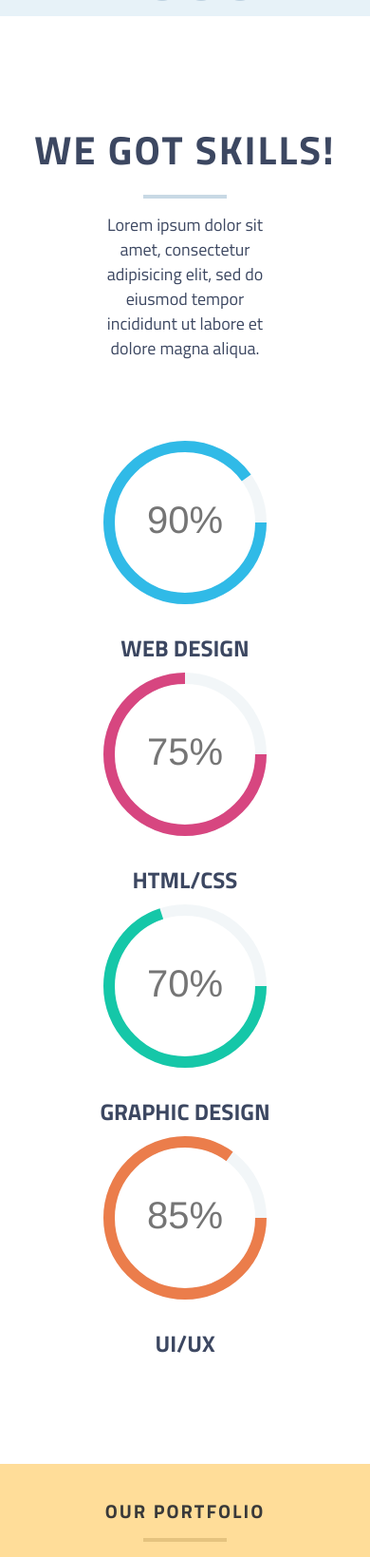
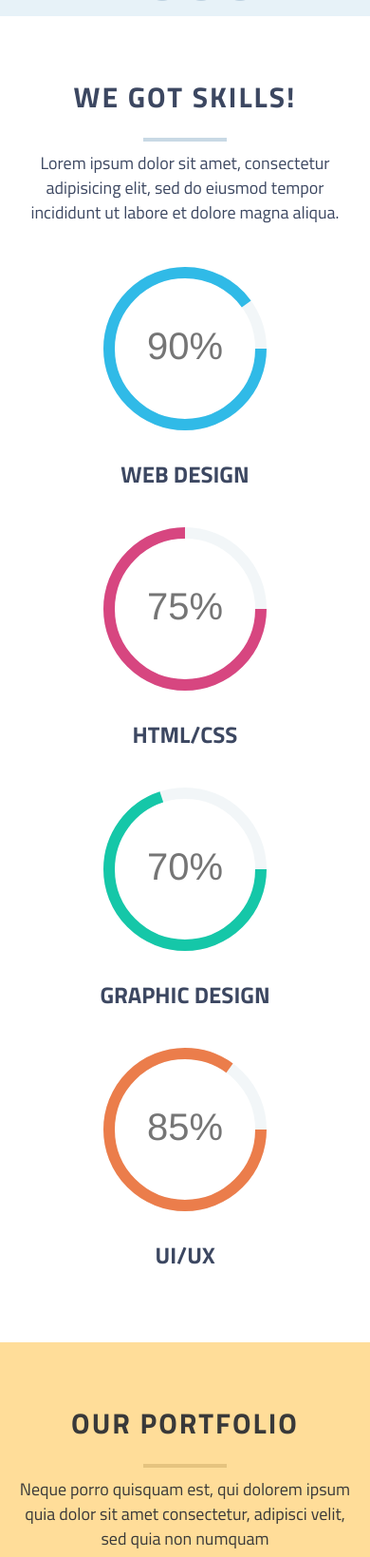
Before and after one commit to AlanSalas/Parcial_Final_Desarrollo_Web, a PHP site: page /cuda.php in a window 390 px wide. Shown: the part 4407-6046 px from the top of the page at 95% size. Run offline with PHP 8.4, Linux system fonts and the light colour scheme; data that the repository does not hold is empty; some libraries are stand-ins or nearby versions.

Commit message:
Responsivo SERVICES Y SKILLS

```diff
--- a/css/responsive.css
+++ b/css/responsive.css
@@ -1,19 +1,6 @@
-
-	@media only screen and (min-width: 960px) and (max-width: 1200px) {
-		#portafolio-lista img { width:90%;}
-		ul#portafolio-lista li { width: 25%;}
-		#portafolio { padding:50px 0;}
-		#portafolio-lista img { width:90%;}
-		ul#portafolio-lista li { width: 25%;}
-		ul#portafolio-lista p { font-size: 16px; line-height: 20px;}
-		#about { padding:50px 0 10px;}
-		#contacto { padding:50px 0;}
-}
-	/* Todo movil */
-	@media only screen and (max-width: 767px) {header { padding: 20px 0 5px;}
-		header.sticky { padding: 10px 0 5px !important;}
-		#banner p { margin:10px; font-size: 28px; line-height: 30px; padding: 130px 0 39px;}
-		#banner { padding: 10px 0 50px;}.btn {font-size: 16px; padding: 15px 44px; width: 230px;}
+	/*RESOLUCION 767 PARA MOVIL*/
+	@media (min-width: 320px) and (max-width: 767px) {
+		/*PORTAFOLIO*/
 		#portafolio { padding:50px 0;}
 		#portafolio p { margin: 10px 0 30px; width:100%;}
 		#portafolio h2 { font-size:30px; line-height:70px;}
@@ -25,10 +12,40 @@
 		#contacto p { margin: 15px auto 50px;}
 		.spacing { margin: 10px;}
 		.btn11 { font-size: 16px; padding: 15px 44px; width: 240px;}
+		/*SERVICES*/
+		#service {
+			padding:50px 0;
+		}
+		#service h2 {
+			font-size: 30px;
+			line-height: 70px;
+		}
+		#service p {
+			margin: 10px 0 30px;
+			width:100%;
+		}
+		#service figure {
+			margin-bottom:20px;
+		}
+		/*SKILLS*/
+		#skill {
+			padding:50px 0;
+		}
+		#skill h2 {
+			font-size:30px;
+			line-height:70px;
+		}
+		#skill p {
+			margin: 10px 0 30px;
+			width:100%;
+		}
+		#skill span {
+			margin-bottom:30px;
+		}
 	}
-	/* Tablet Portrait size  */
-	@media only screen and (min-width: 768px) and (max-width: 959px) {
-
+	/*RESOLUCION PARA TABLETAS*/
+	@media only screen and (min-width: 768px) and (max-width: 959px){
+		/*PORTAFOLIO*/
 		#portafolio {
 			padding:50px 0;
 		}
@@ -42,24 +59,38 @@
 			font-size: 16px;
 			line-height: 20px;
 		}
-
+		/*SERVICES*/
+		#service {
+			padding: 50px 0;
+		}
+		/*SKILLS*/
+		#skill {
+			padding:50px 0;
+		}
+		.loader{
+			width:180px !important;
+			height:180px !important;
+		}
+		.loader1{
+			width:180px !important;
+			height:180px !important;
+		}
+		.loader2{
+			width:180px !important;
+			height:180px !important;
+		}
+		.loader3{
+			width:180px !important;
+			height:180px !important;
+		}
 	}
-
-	/* Toda tableta */
-	@media only screen and (min-width: 480px) and (max-width: 767px) {}
-   @media only screen and (max-width: 479px) {
-
-		#portafolio {padding:30px 0;}
-		#portafolio h2 { font-size: 20px;line-height: 40px;}
-		#portafolio p { margin: 15px 0 30px; width: 100%; font-size:16px; line-height:24px;}
-		ul#portafolio-filter a { padding: 5px 10px;margin-right:3px;}
-		.testimage img{width:90%;}
-		#contacto {padding:30px 0;}
-		#contacto h2 {font-size: 20px;line-height: 40px;}
-		#contacto p { margin: 15px 0 30px; width: 100%; font-size:16px; line-height:24px;}
-		.name {width:100%; float:none;margin-bottom:10px;}
-		.email {width:100%; float:none;}
-		#contact textarea { width: 93.5%; margin-top:10px;}
-		.btn11 { font-size: 16px; padding: 15px 27px; width: 200px;}
-		footer ul li {display:block; margin:10px 0;}
-		footer{ padding:30px 0; font-size:16px;line-height:24px;}
+	@media only screen and (min-width: 960px) and (max-width: 1200px) {
+		#portafolio-lista img { width:90%;}
+		ul#portafolio-lista li { width: 25%;}
+		#portafolio { padding:50px 0;}
+		#portafolio-lista img { width:90%;}
+		ul#portafolio-lista li { width: 25%;}
+		ul#portafolio-lista p { font-size: 16px; line-height: 20px;}
+		#about { padding:50px 0 10px;}
+		#contacto { padding:50px 0;}
+	}
--- a/cuda.php
+++ b/cuda.php
@@ -10,12 +10,8 @@
     <link rel="stylesheet" href="https://stackpath.bootstrapcdn.com/bootstrap/4.3.1/css/bootstrap.min.css">
     <!--ESTILOS-->
     <link rel="stylesheet" href="css/estilos.css">
-
     <!--Responsive-->
     <link rel="stylesheet" href="css/responsive.css">
-
-
-
     <!--MOBILE VIEW-->
     <meta name="viewport" content="width=device-width, initial-scale=1, maximum-scale=1" />
     <!--FONTS-->
```
